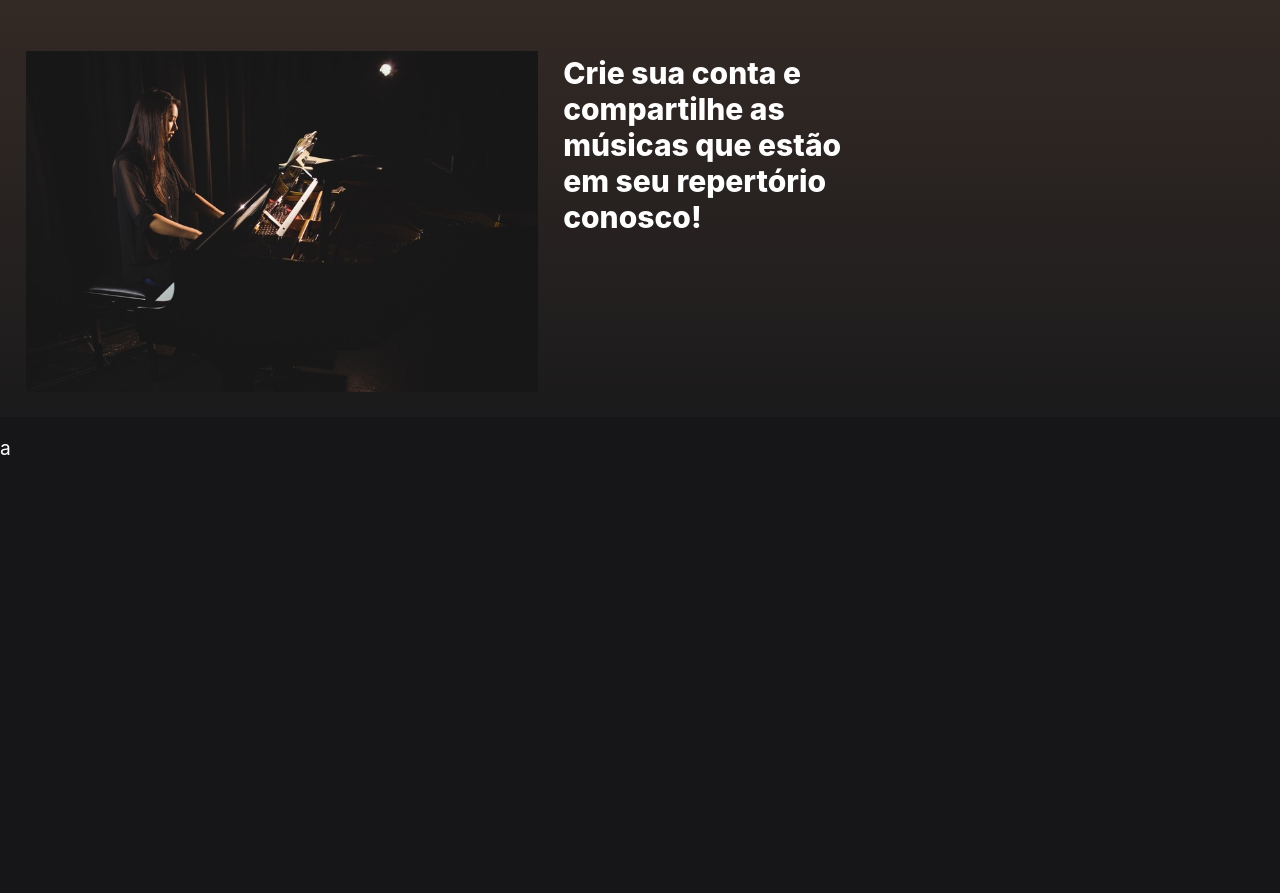
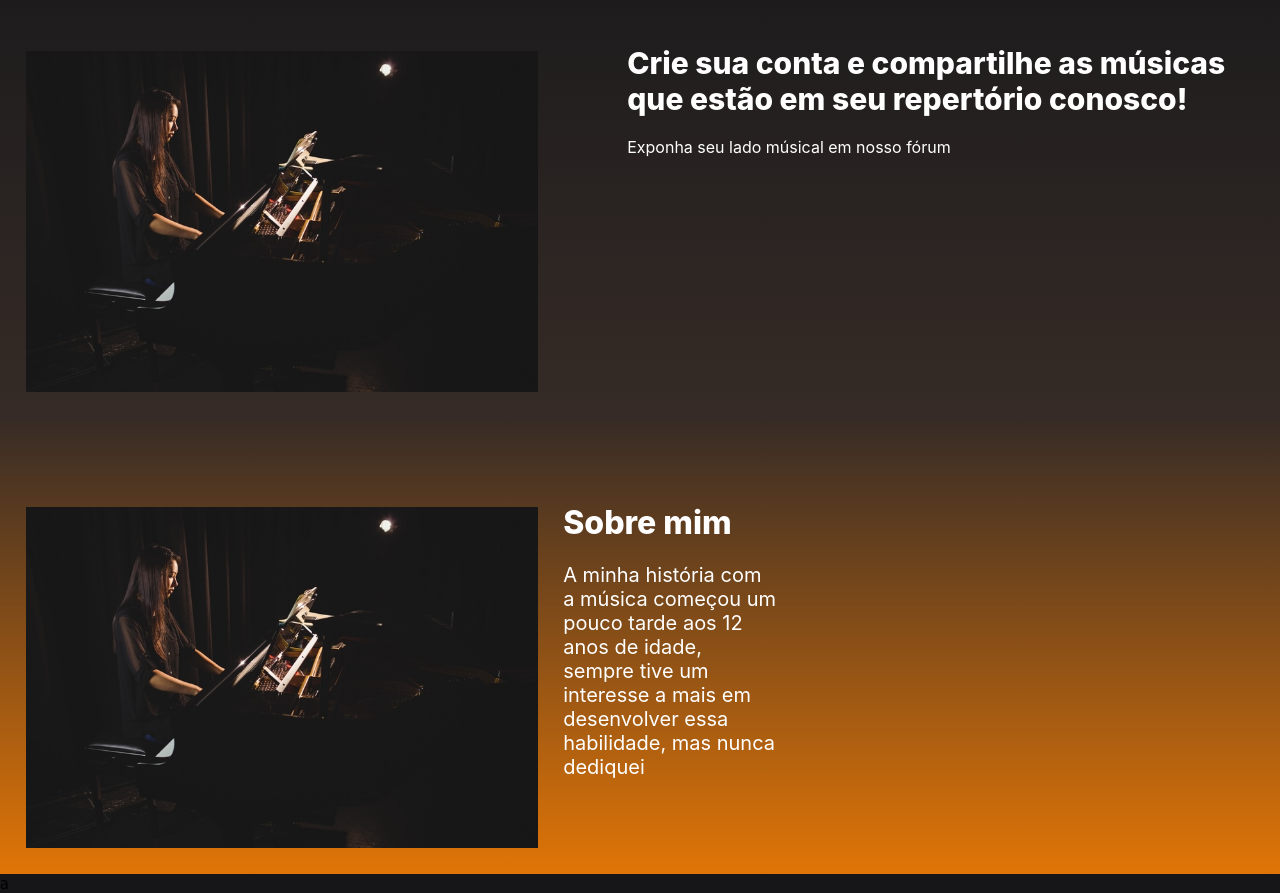
Before and after one commit to Victor-Damaceno/cattune-dvds, a website: page public/homepage.html in a window 1280 px wide. Shown: the part 800-1693 px from the top of the page. Before the commit the page ends 1280 px from the top, so only its background shows below. Drawn offline with Linux system fonts and the light colour scheme; a web font is replaced by a local one.

Commit message:
Refinando CSS Homepage

```diff
--- a/public/css/homepage.css
+++ b/public/css/homepage.css
@@ -19,17 +19,38 @@
     display: flex;
     justify-content: center;
     align-self: center;
-    background-image: linear-gradient(to bottom, #362B26, #35323128);
+    background-image: linear-gradient(to bottom, #35323128, #362B26);
+    width: 100%;
+    padding-top: 5%;
+
+}
+.sobremim {
+    display: flex;
+    justify-content: center;
+    background-image: linear-gradient(to bottom, #362B26, #E07507);
+    align-self: center;
     width: 100%;
     padding-top: 5%;
 }
-.sobremim {
-    justify-content: center;
-    align-self: center;
+.sobremim .container {
+  display: flex;
+  justify-content: space-between;
+  width: 100%;
+  max-width: fit-content;
+  padding:0;
 }
-.sobremim p{
-    font-size: larger;
-    font-family: 'Inter';
+.sobremim .container img {
+        width: 40%;
+}
+.sobremim .container h1 {
+    font-family: 'Inter',Tahoma;
+    font-weight: 800;
+    color: #FFFF;
+}
+.sobremim .container p {
+    width: 30%;
+    font-family: 'Inter',Tahoma;
+    font-size: 20px;
     color: #FFFF;
 }
 
@@ -39,20 +60,26 @@
 #logo {
     width: 34%;
 }
-.descricao .container p{
+.descricao .container h1{
     font-family: 'Inter';
     color: #FFFF;
-    width: 40%;
-    margin-right: 10%;
+
     font-size: 30px;
     font-weight: 800;
+}
+.descricao .container p {
+    font-family: 'Inter', Tahoma;
+    color: #FFFF;
 }
 .descricao .container{
   display: flex;
   justify-content: space-between;
   width: 100%;
   max-width: fit-content;
-  padding:0;
+  padding: 0;
+}
+.descricao .texto {
+    margin-left: 5%;
 }
 .descricao .container img{
     width: 40%;
--- a/public/homepage.html
+++ b/public/homepage.html
@@ -1,5 +1,6 @@
 <!DOCTYPE html>
 <html lang="pt-br">
+
 <head>
     <meta charset="UTF-8">
     <meta name="viewport" content="width=device-width, initial-scale=1.0">
@@ -10,6 +11,7 @@
     <link rel="stylesheet" href="./css/homepage.css">
 
 </head>
+
 <body>
     <div class="header">
         <div class="container">
@@ -39,19 +41,33 @@
     <div class="descricao">
         <div class="container">
             <img src="./assets/imgs/moca-tocando-piano_800px.jpg">
-            <div class="">
-            <p>Crie sua conta e compartilhe as músicas que estão em seu repertório conosco!</p>
+            <div class="texto">
+                <h1>Crie sua conta e compartilhe as músicas que estão em seu repertório conosco!</h1>
+                <p>Exponha seu lado músical em nosso fórum</p>
             </div>
-
         </div>
     </div>
-        <div class="sobremim">
-            <p>a</p>
+    <div class="sobremim">
+        <div class="container">
+            <img src="./assets/imgs/moca-tocando-piano_800px.jpg">
+            <div class="texto">
+                <h1>Sobre mim</h1>
+                <p>A minha história com a música começou um pouco tarde aos 12 anos de idade, sempre tive um interesse a mais em desenvolver essa habilidade, mas nunca dediquei</p>
+            </div>
         </div>
+    </div>
+    <div class="social">
+        <div class="container">
+            <div class="boxes">
+                a
+            </div>
+        </div>
+    </div>
     <div class="footer">
 
     </div>
 </body>
+
 </html>
 <script>
 
```
